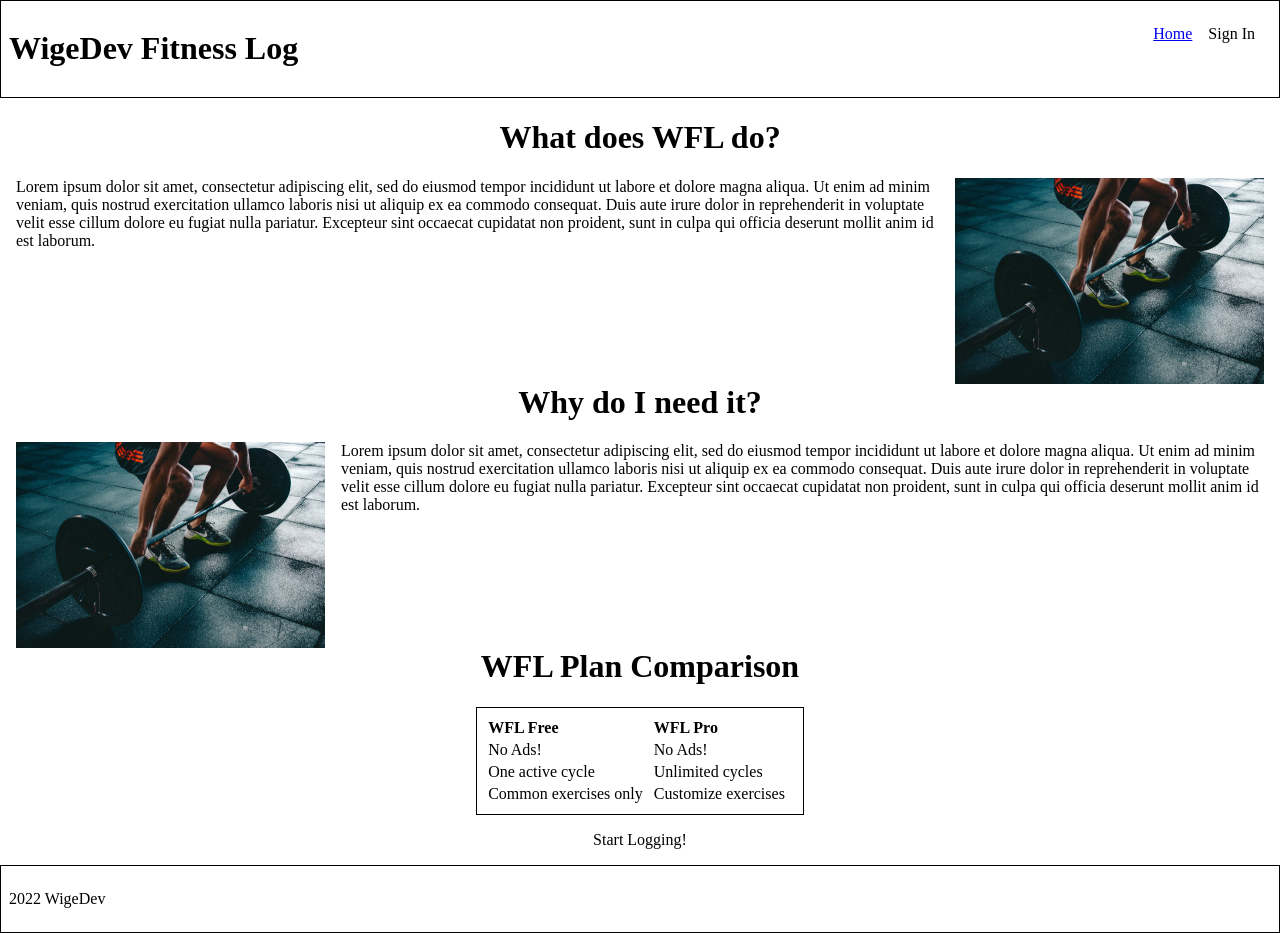
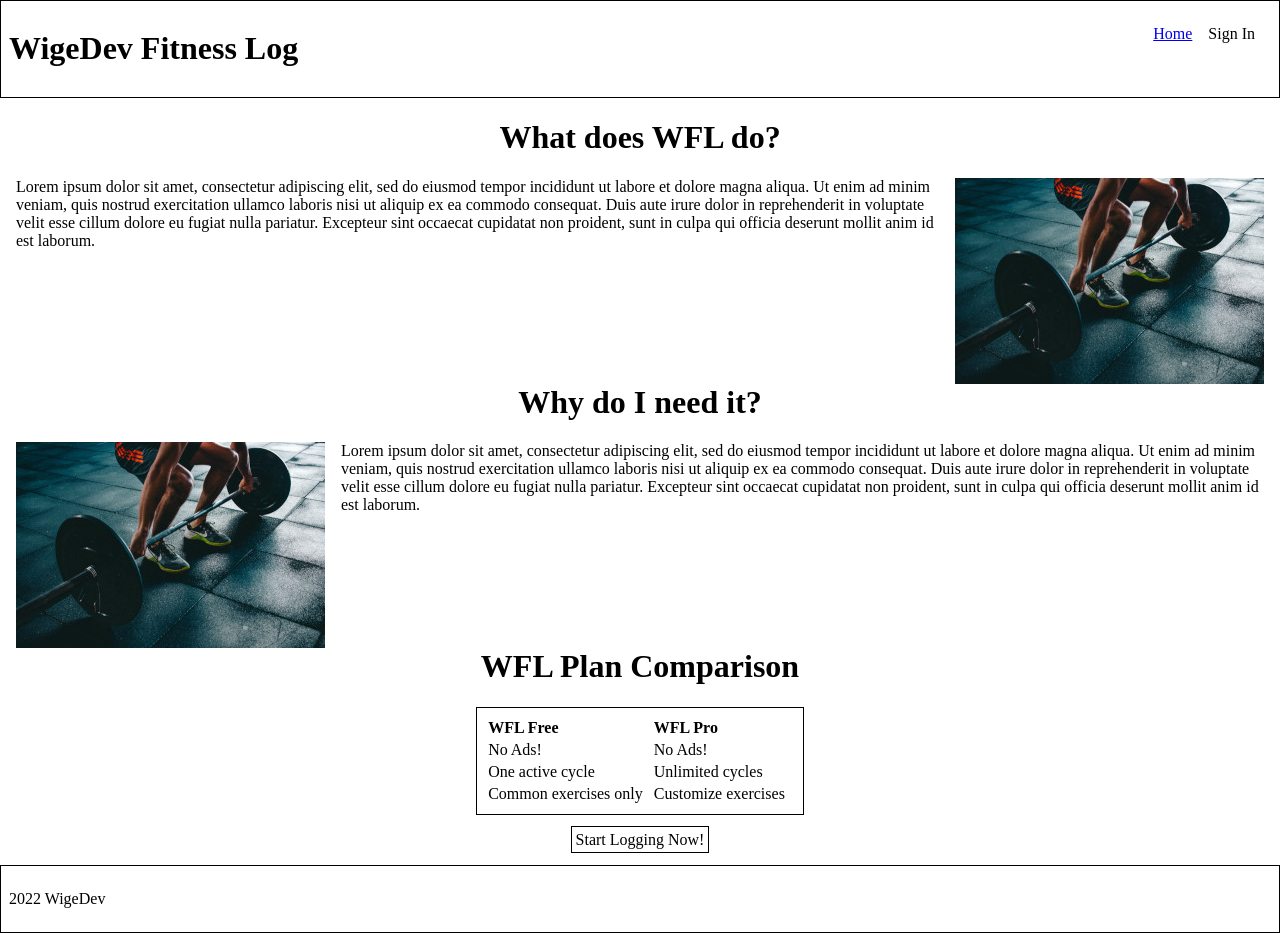
Before and after one commit to garywige/wigedev-fitness-log, an Angular app: page /home in a window 1280 px wide. Built offline with nearby package versions, Linux system fonts and the light colour scheme.

Commit message:
applied style to start logging button

```diff
--- a/src/app/home/home.component.css
+++ b/src/app/home/home.component.css
@@ -20,6 +20,11 @@ td {
   text-align: center;
 }
 
+.button {
+  border: solid black 1px;
+  padding: 4px;
+}
+
 .float-right {
   float: right;
   margin-left: 16px;
--- a/src/app/home/home.component.html
+++ b/src/app/home/home.component.html
@@ -65,7 +65,7 @@
 </table>
 
 <div class="center">
-  <a>
-    Start Logging!
+  <a class="button">
+    Start Logging Now!
   </a>
 </div>
```
